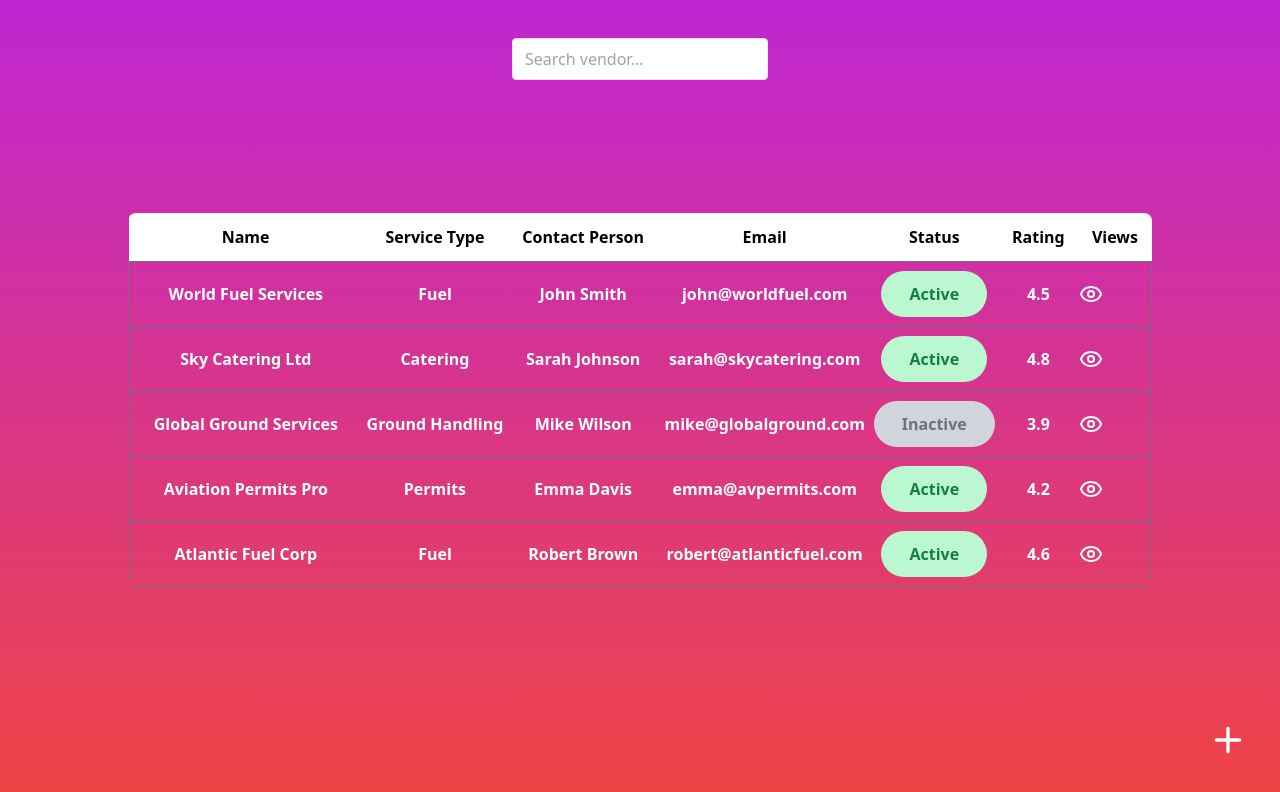
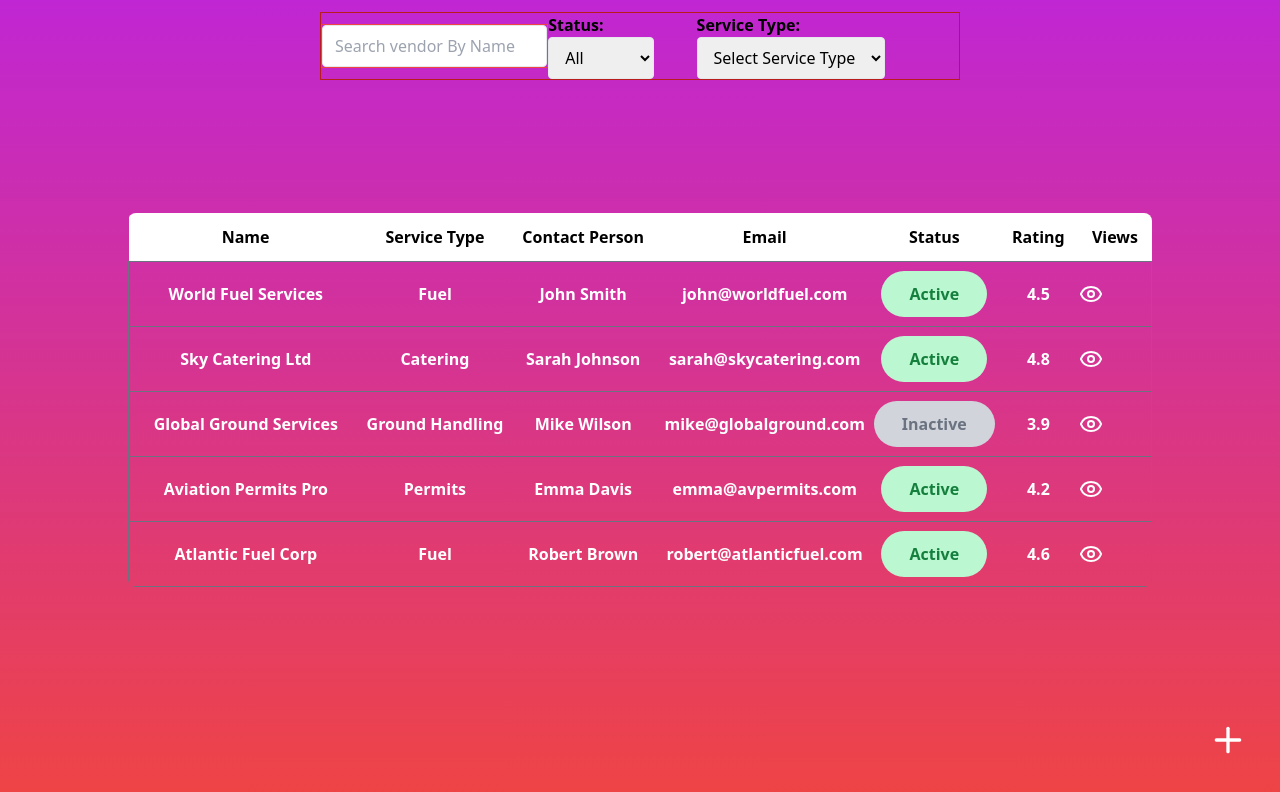
Before and after one commit to TanmayVidhate/VendorManagement, a React (Vite) app: page / in a window 1280 px wide. Shown: the top 792 px of the page. Built offline with nearby package versions, Linux system fonts and the light colour scheme.

Commit message:
add flex

```diff
--- a/src/Components/FilterBar.jsx
+++ b/src/Components/FilterBar.jsx
@@ -1,19 +1,49 @@
 import React from 'react'
 
-function FilterBar({ searchText, setSearchText }) {
+function FilterBar({ searchText, setSearchText, statusFilter, setStatusFilter, serviceTypeFilter, setServiceTypeFilter }) {
   return (
     <>
-      <div className='w-full '>
-        <div className='w-3/5 m-auto text-center '>
+      <div className='w-full  '>
+        <div className='w-1/2 m-auto flex justify-evenly items-center border border-red-700'>
+          {/* Search Bar */}
+          <div className=' border border-red-500'>
+            <input
+              type="text"
+              value={searchText}
+              onChange={(e) => setSearchText(e.target.value)}
+              placeholder="Search vendor By Name"
+              className="w-full border rounded px-3 py-2  "
+            />
+          </div>
+          {/* Status */}
+          <div>
+            <label className="font-semibold mr-2">Status:</label>
+            <select
+              value={statusFilter}
+              onChange={(e) => setStatusFilter(e.target.value)}
+              className="border rounded px-3 py-2"
+            >
+              <option value="">All</option>
+              <option value="Active">Active</option>
+              <option value="Inactive">Inactive</option>
+            </select>
+          </div>
 
-          <input
-            type="text"
-            value={searchText}
-            onChange={(e) => setSearchText(e.target.value)}
-            placeholder="Search vendor..."
-            className="  border rounded px-3 py-2 w-full md:w-1/3"
-          />
-
+          {/* Service Type */}
+          <div>
+            <label className="font-semibold mr-2">Service Type:</label>
+            <select
+              value={serviceTypeFilter}
+              onChange={(e) => setServiceTypeFilter(e.target.value)}
+              className="border rounded px-3 py-2"
+            >
+              <option value="">Select Service Type</option>
+              <option value="Fuel">Fuel</option>
+              <option value="Catering">Catering</option>
+              <option value="Ground Handling">Ground Handling</option>
+              <option value="Permits">Permits</option>
+            </select>
+          </div>
         </div>
       </div>
     </>
--- a/src/Components/VendorList.jsx
+++ b/src/Components/VendorList.jsx
@@ -2,7 +2,7 @@ import { useNavigate } from 'react-router-dom';
 import { useState } from "react";
 
 //import dummmy data
-import { tableHeadings,mockVendors } from '../data/Vendor'
+import { tableHeadings, mockVendors } from '../data/Vendor'
 
 // import  Component
 import VendorTableRow from './VendorTableRow'
@@ -14,21 +14,39 @@ import { Plus } from 'lucide-react';
 function VendorList() {
 
     const [searchText, setSearchText] = useState("");
+    const [statusFilter, setStatusFilter] = useState("");
+    const [serviceTypeFilter,setServiceTypeFilter] = useState("");
+
 
     const navigate = useNavigate();
 
     // Filter vendors from name
-    const filteredVendors = mockVendors.filter(vendor =>
-        vendor.name.toLowerCase().includes(searchText.toLowerCase())
-    );
+    const filteredVendors = mockVendors.filter(mockVendor => {
+
+        const searchMatch = !searchText || mockVendor.name.toLowerCase().includes(searchText.toLowerCase());
+        const statusMatch = !statusFilter || mockVendor.status === statusFilter;
+        const typeMatch = !serviceTypeFilter || mockVendor.serviceType === serviceTypeFilter;
+
+        return searchMatch && statusMatch && typeMatch ;
+    });
 
     return (
         <>
             {/* Main Div / outer Divs */}
             <div className='w-screen h-screen bg-gradient-to-t from-red-500  to-fuchsia-600 relative '>
                 <div className='absolute w-full h-20 flex items-end justify-center'>
-                    <FilterBar searchText={searchText} setSearchText={setSearchText} />
+                    <FilterBar
+                        searchText={searchText}
+                        setSearchText={setSearchText}
+
+                        statusFilter={statusFilter}
+                        setStatusFilter={setStatusFilter}
+
+                        serviceTypeFilter={serviceTypeFilter}
+                        setServiceTypeFilter={setServiceTypeFilter}
+                    />
                 </div>
+
                 <div className='h-full flex justify-center items-center  '>
 
                     <table className="w-4/5 rounded-lg overflow-hidden text-white  border-white font-bold">
--- a/src/Components/VendorTableRow.jsx
+++ b/src/Components/VendorTableRow.jsx
@@ -15,7 +15,7 @@ function VendorTableRow({filteredVendors}) {
     return (
         <>
             {
-                filteredVendors.map((mockVendor, i) => {
+                filteredVendors?.map((mockVendor, i) => {
                     const { id, name, serviceType, contactPerson, email, status, rating } = mockVendor;
 
                     return (
```
